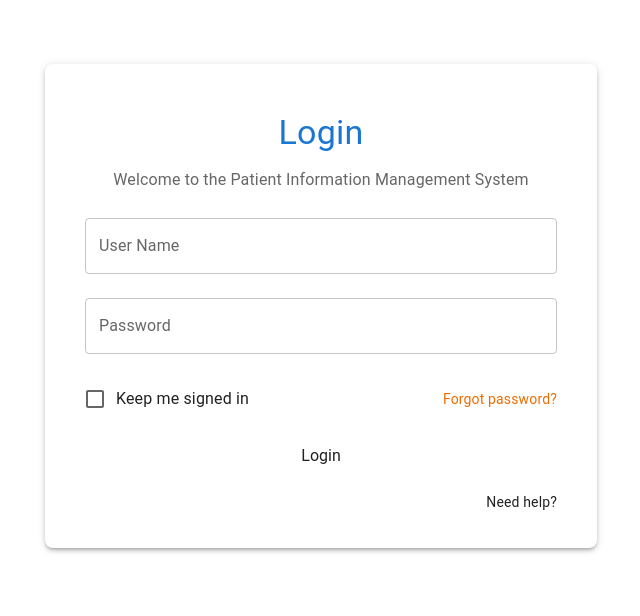
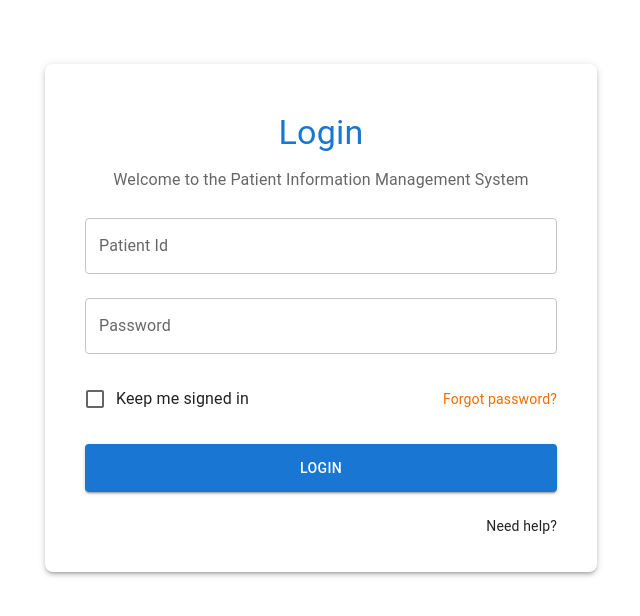
Before and after one commit to Milli-saved/patientweb, a React (Vite) app: page /signin in a window 1280 px wide. Shown: the top 616 px of the page, without its empty margins (319-959 px from the left). Built offline with nearby package versions, Linux system fonts and the light colour scheme.

Commit message:
update the user

```diff
--- a/src/components/Layout/ProtectedRoutes.jsx
+++ b/src/components/Layout/ProtectedRoutes.jsx
@@ -1,17 +1,18 @@
 import { useContext } from "react";
 import { AuthContext } from "../../contexts/auth";
 import { RoleBasedViews } from "../../pages/view";
-import { useLocation } from "react-router-dom";
+import { Navigate, useLocation } from "react-router-dom";
 
 const ProtectedRoute = () => {
   const { user } = useContext(AuthContext);
   const location = useLocation();
 
-  if (!user || !user.role) {
+  console.log("GOT THE USER: ", user);
+  if (!user) {
     return <Navigate to="/" />;
   }
   try {
-    return RoleBasedViews[user.role].routes[location.pathname].component;
+    return RoleBasedViews["patient"].routes[location.pathname].component;
   } catch (error) {
     console.error("Error in ProtectedRoute:", error);
     return <Navigate to="/403" />;
--- a/src/components/Sidebar/Sidebar.jsx
+++ b/src/components/Sidebar/Sidebar.jsx
@@ -68,8 +68,8 @@ const Sidebar = () => {
   //   }
 
   const rolesMenu = useMemo(() => {
-    return Object.keys(RoleBasedViews[user?.role]?.routes).map((key) => {
-      const { icons, label, bool } = RoleBasedViews[user.role].routes[key];
+    return Object.keys(RoleBasedViews["patient"]?.routes).map((key) => {
+      const { icons, label, bool } = RoleBasedViews["patient"].routes[key];
       return { Icon: icons, label, to: key, bool };
     });
   }, [user?.role]);
--- a/src/contexts/auth.jsx
+++ b/src/contexts/auth.jsx
@@ -1,5 +1,5 @@
 import React, { createContext, useState, useEffect } from "react";
-import { useNavigate } from "react-router-dom";
+import { useNavigate, useRevalidator } from "react-router-dom";
 import { jwtDecode } from "jwt-decode";
 
 export const AuthContext = createContext();
@@ -12,7 +12,7 @@ const AuthProvider = ({ children }) => {
     role: "patient",
   };
   // const [user, setUser] = useState(localStorage.getItem("user"));
-  const [user, setUser] = useState(userDetails);
+  const [user, setUser] = useState(null);
   const [token, setToken] = useState(null);
   const [station, setStation] = useState("");
   const [userStationId, setUserStationId] = useState("");
@@ -24,21 +24,23 @@ const AuthProvider = ({ children }) => {
   //     navigate("/");
   //   }
   // }, []);
+  console.log("user is HERE: ", user);
 
-  // useEffect(() => {
-  //   try {
-  //     const storedUser = localStorage.getItem("user");
-  //     if (storedUser) {
-  //       const decodedToken = JSON.parse(storedUser);
-  //       // console.log("the user: &&", decodedToken);
-  //       setUser(decodedToken);
-  //     } else {
-  //       navigate("/");
-  //     }
-  //   } catch (error) {
-  //     navigate("/");
-  //   }
-  // }, []);
+  useEffect(() => {
+    if (user) {
+      return;
+    }
+    try {
+      const storedUser = JSON.parse(localStorage.getItem("user"));
+      // if (storedUser) {
+      //   const decodedToken = JSON.parse(storedUser);
+      // console.log("the user: &&", decodedToken);
+      setUser(storedUser);
+      // }
+    } catch (error) {
+      navigate("/signin");
+    }
+  }, [token]);
 
   return (
     <AuthContext.Provider
--- a/src/pages/signin/index.jsx
+++ b/src/pages/signin/index.jsx
@@ -12,14 +12,15 @@ import {
 } from "@mui/material";
 import { RoleBasedViews } from "../view";
 import { AuthContext } from "../../contexts/auth";
-import { Link } from "react-router-dom";
+import { Link, useNavigate } from "react-router-dom";
 
 const Signin = () => {
+  const navigate = useNavigate();
   const { setUser, setToken } = useContext(AuthContext);
   const [loading, setLoading] = useState(false);
   const [error, setError] = useState("");
   const [credentials, setCredentials] = useState({
-    userName: "",
+    patientId: "",
     password: "",
   });
 
@@ -37,12 +38,12 @@ const Signin = () => {
     try {
       setLoading(true);
 
-      if (!credentials.userName || !credentials.password) {
+      if (!credentials.patientId || !credentials.password) {
         setError("Please enter username and password");
         return;
       }
       const response = await fetch(
-        `${import.meta.env.VITE_API_URL}/user/login`,
+        `${import.meta.env.VITE_API_URL}/patient/login`,
         {
           method: "POST",
           headers: {
@@ -51,32 +52,30 @@ const Signin = () => {
           body: JSON.stringify(credentials),
         }
       );
+      const awaitedUser = await response.json();
+      console.log("user infor: ", response.data);
+      console.log("user infor: ", awaitedUser);
 
-      if (response.ok) {
-        const result = await response.json();
+      if (awaitedUser.status) {
+        // const result = await response.json();
         // console.log('JSON response',result);
 
-        window.localStorage.setItem("token", result.data.token);
+        // window.localStorage.setItem("token", result.data.token);
 
-        const roleBasedView = RoleBasedViews[result.data.role];
+        const roleBasedView = RoleBasedViews["patient"];
         if (roleBasedView && roleBasedView.routes) {
           const roles_menu = Object.keys(roleBasedView?.routes)?.map((key) => {
             const { icons, label } = roleBasedView.routes[key];
             return { Icon: icons, label, to: key };
           });
+          console.log("log all data: ", roles_menu);
 
           if (roles_menu?.length > 0) {
-            const user = {
-              fullName: result.data.fullName,
-              email: result.data.email,
-              phoneNumber: result.data.phoneNumber,
-              role: result.data.role,
-              healthCenterId: result.data.healthCenterId,
-              userName: result.data.userName,
-            };
+            const user = awaitedUser.data;
+            console.log("user to set: ", user);
             setUser(user);
             window.localStorage.setItem("user", JSON.stringify(user));
-            setToken(result.data.token);
+            setToken(awaitedUser.data.token);
             navigate(roles_menu[0].to);
           } else {
             setError(
@@ -121,8 +120,8 @@ const Signin = () => {
         <form onSubmit={submitHandler}>
           <TextField
             fullWidth
-            label="User Name"
-            name="userName"
+            label="Patient Id"
+            name="patientId"
             variant="outlined"
             onChange={changeHandler}
             sx={{ mb: 3 }}
@@ -163,8 +162,8 @@ const Signin = () => {
               {error}
             </Typography>
           )}
-          {/* <Button
-            // type="submit"
+          <Button
+            type="submit"
             variant="contained"
             color="primary"
             fullWidth
@@ -172,8 +171,8 @@ const Signin = () => {
             sx={{ py: 1.5 }}
           >
             {loading ? <CircularProgress size={24} /> : "Login"}
-          </Button> */}
-          <Link to="/dashboard">Login</Link>
+          </Button>
+          {/* <Link to="/dashboard">Login</Link> */}
         </form>
         <Typography variant="body2" className="float-end" sx={{ mt: 3 }}>
           Need help?
```
